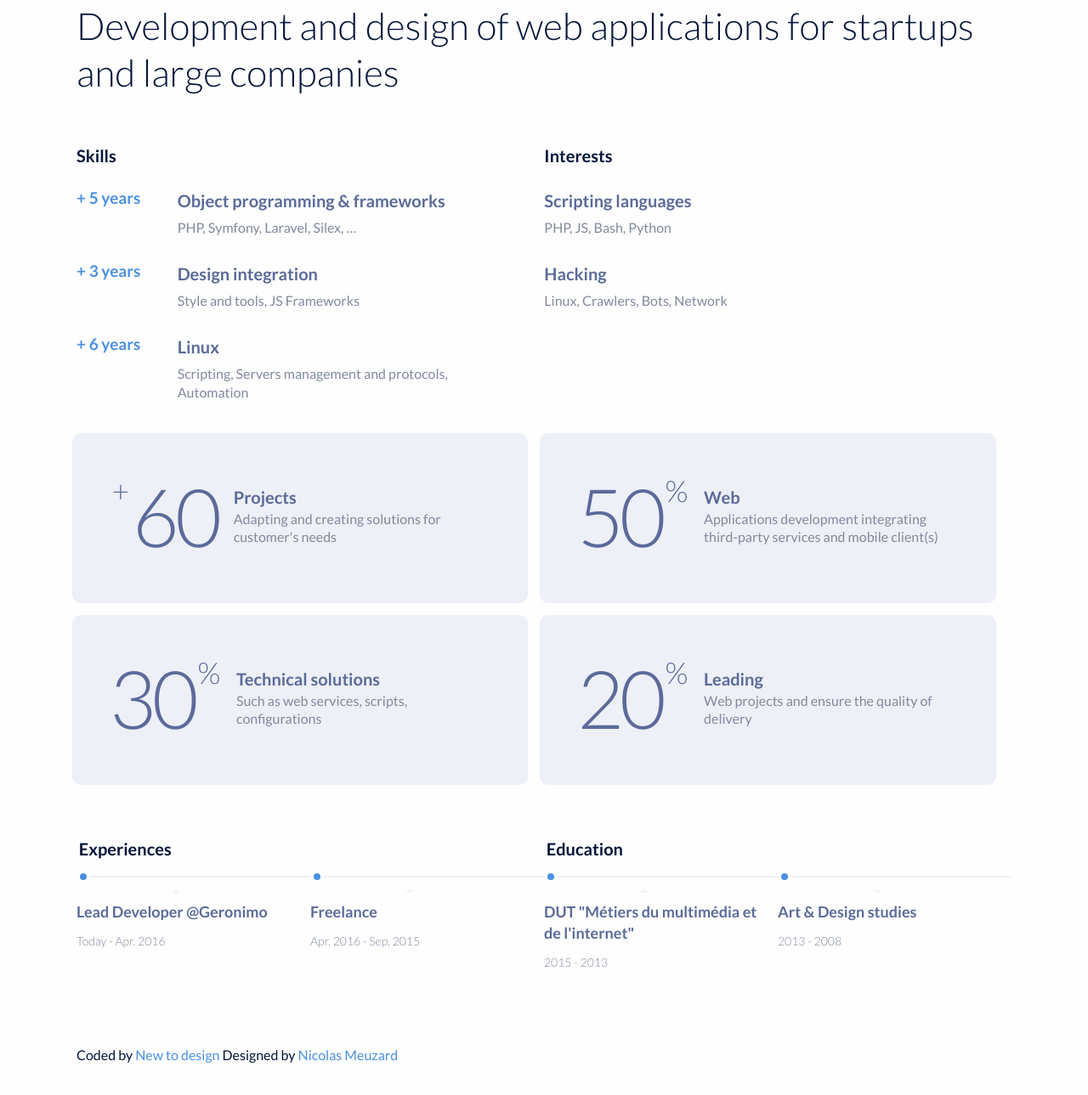
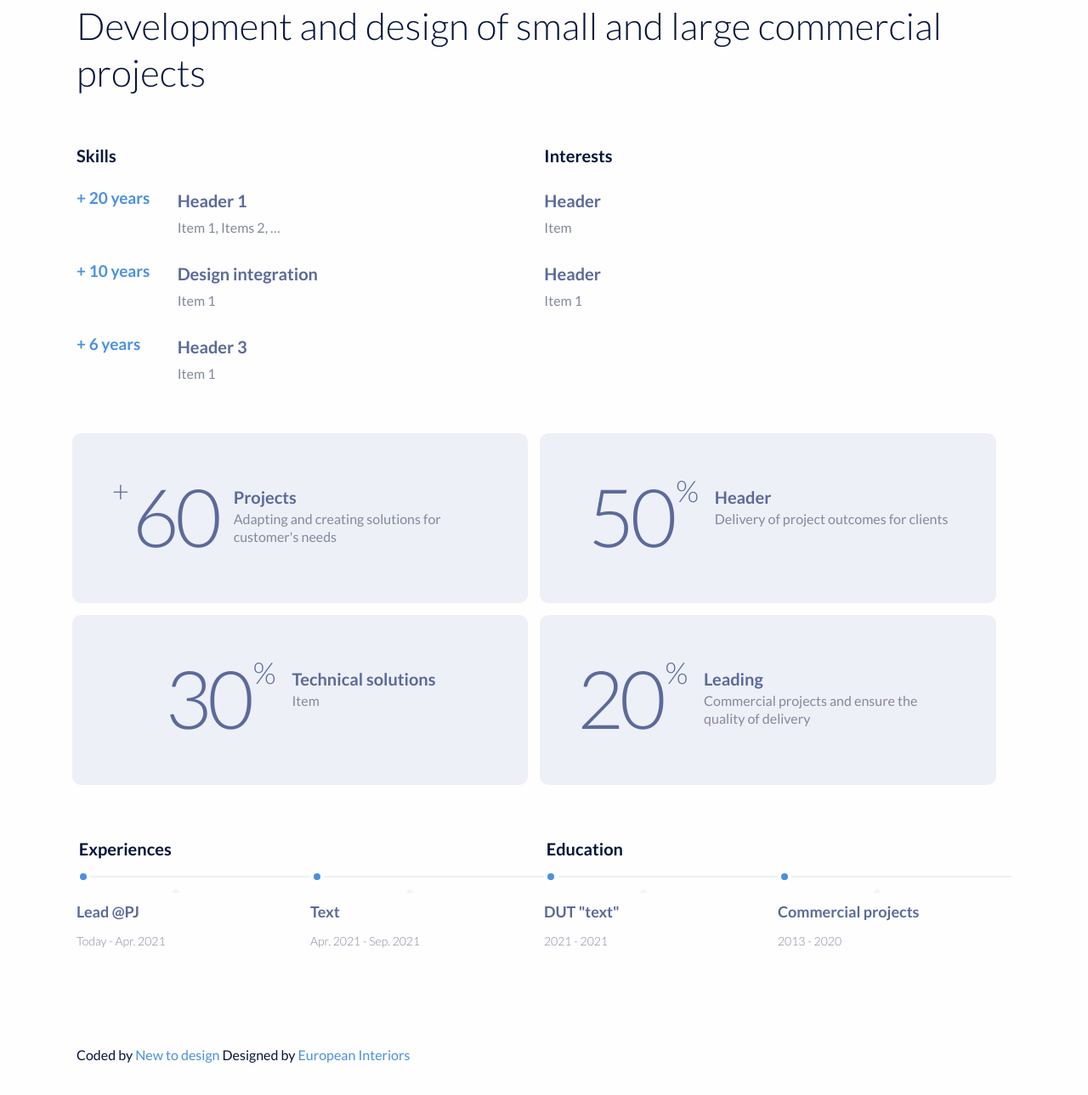
Before and after one commit to europeaninteriors/europeaninteriors.github.io, a plain HTML site: page index.html in a window 1280 px wide. Shown: the part 221-1510 px from the top of the page at 85% size. Drawn offline with Linux system fonts and the light colour scheme.

Commit message:
Add files via upload

```diff
--- a/index.html
+++ b/index.html
@@ -1,7 +1,7 @@
 <!DOCTYPE html>
 <html>
 <head>
-	<title>Minimal Resume Template</title>
+	<title>European Interiors</title>
 	<link rel="stylesheet" type="text/css" href="styles.css">
 	<meta name="viewport" content="width=device-width, initial-scale=1.0">
 </head>
@@ -9,12 +9,11 @@
 
 	<div class="container">
 		<div class="hero">
-			<h1 class="name"><strong>Abbie</strong> Bradley</h1>
-			<span class="job-title">Developer</span>
-			<span class="email">abbie.bradley@gmail.com</span>
+			<h1 class="name"><strong>Peter</strong> Johnston</h1>
+			<span class="job-title">Director</span>
+			<span class="email">pj@europeaninteriors.com.au</span>
 
-			<h2 class="lead">Development and design of web applications
-for startups and large companies</h2>
+			<h2 class="lead">Development and design of small and large commercial projects</h2>
 		</div>
 	</div>
 
@@ -25,26 +24,26 @@ for startups and large companies</h2>
 			<h2 class="section-title">Skills</h2>
 
 			<div class="list-card">
-				<span class="exp">+ 5 years</span>
+				<span class="exp">+ 20 years</span>
 				<div>
-					<h3>Object programming & frameworks</h3>
-					<span>PHP, Symfony, Laravel, Silex, …</span>
+					<h3>Header 1</h3>
+					<span>Item 1, Items 2, …</span>
 				</div>
 			</div>
 
 			<div class="list-card">
-				<span class="exp">+ 3 years</span>
+				<span class="exp">+ 10 years</span>
 				<div>
 					<h3>Design integration</h3>
-					<span>Style and tools, JS Frameworks</span>
+					<span>Item 1</span>
 				</div>
 			</div>
 
 			<div class="list-card">
 				<span class="exp">+ 6 years</span>
 				<div>
-					<h3>Linux</h3>
-					<span>Scripting, Servers management and protocols, Automation</span>
+					<h3>Header 3</h3>
+					<span>Item 1</span>
 				</div>
 			</div>
 
@@ -55,15 +54,15 @@ for startups and large companies</h2>
 
 				<div class="list-card">
 					<div>
-						<h3>Scripting languages</h3>
-						<span>PHP, JS, Bash, Python</span>
+						<h3>Header</h3>
+						<span>Item</span>
 					</div>
 				</div>
 
 				<div class="list-card">
 					<div>
-						<h3>Hacking</h3>
-						<span>Linux, Crawlers, Bots, Network</span>
+						<h3>Header</h3>
+						<span>Item 1</span>
 					</div>
 				</div>
 		</div>
@@ -93,8 +92,8 @@ for startups and large companies</h2>
 			</div>
 
 			<div class="skill-meta">
-				<h3>Web</h3>
-				<span>Applications development integrating third-party services and mobile client(s)</span>
+				<h3>Header</h3>
+				<span>Delivery of project outcomes for clients</span>
 			</div>
 		</div>
 
@@ -107,7 +106,7 @@ for startups and large companies</h2>
 
 			<div class="skill-meta">
 				<h3>Technical solutions</h3>
-				<span>Such as web services, scripts, configurations</span>
+				<span>Item</span>
 			</div>
 		</div>
 
@@ -120,13 +119,13 @@ for startups and large companies</h2>
 
 			<div class="skill-meta">
 				<h3>Leading</h3>
-				<span>Web projects and ensure the quality of delivery</span>
+				<span>Commercial projects and ensure the quality of delivery</span>
 			</div>
 		</div>
 
 	</div>
 
-	<!-- Timeeline -->
+	<!-- Timeline -->
 
 	<div class="container">
 		<ol class="timeline">
@@ -134,34 +133,34 @@ for startups and large companies</h2>
 		    <p class="line">Experiences</p>
 		    <span class="point"></span>
 		    <p class="description">
-		      Lead Developer @Geronimo
+		      Lead @PJ
 		    </p>
-		    <span class="date">Today - Apr. 2016</span>
+		    <span class="date">Today - Apr. 2021</span>
 		  </li>
 
 		  <li>
 		    <span class="point"></span>
 		    <p class="description">
-		      Freelance
+		      Text
 		    </p>
-		    <span class="date">Apr. 2016 - Sep. 2015</span>
+		    <span class="date">Apr. 2021 - Sep. 2021</span>
 		  </li>
 
 		  		  <li>
 		    <p class="line">Education</p>
 		    <span class="point"></span>
 		    <p class="description">
-		      DUT "Métiers du multimédia et de l'internet"
+		      DUT "text"
 		    </p>
-		    <span class="date">2015 - 2013</span>
+		    <span class="date">2021 - 2021</span>
 		  </li>
 
 		  		  <li>
 		    <span class="point"></span>
 		    <p class="description">
-		      Art & Design studies
+		      Commercial projects
 		    </p>
-		    <span class="date">2013 - 2008</span>
+		    <span class="date">2013 - 2020</span>
 		  </li>
 		</ol>
 
@@ -172,7 +171,7 @@ for startups and large companies</h2>
 
 
 	<footer class="container">
-		<span style="font-size: 16px; margin-top: ">Coded by <a href="https://newtodesign.com/">New to design </a> Designed by <a href="https://dribbble.com/shots/4342703-Minimal-resume-freebie-for-junior-self-taught-people">Nicolas Meuzard</a></span>
+		<span style="font-size: 16px; margin-top: ">Coded by <a href="https://newtodesign.com/">New to design </a> Designed by <a href="https://www.europeaninteriors.com.au">European Interiors</a></span>
 	</footer>
 
 
```
